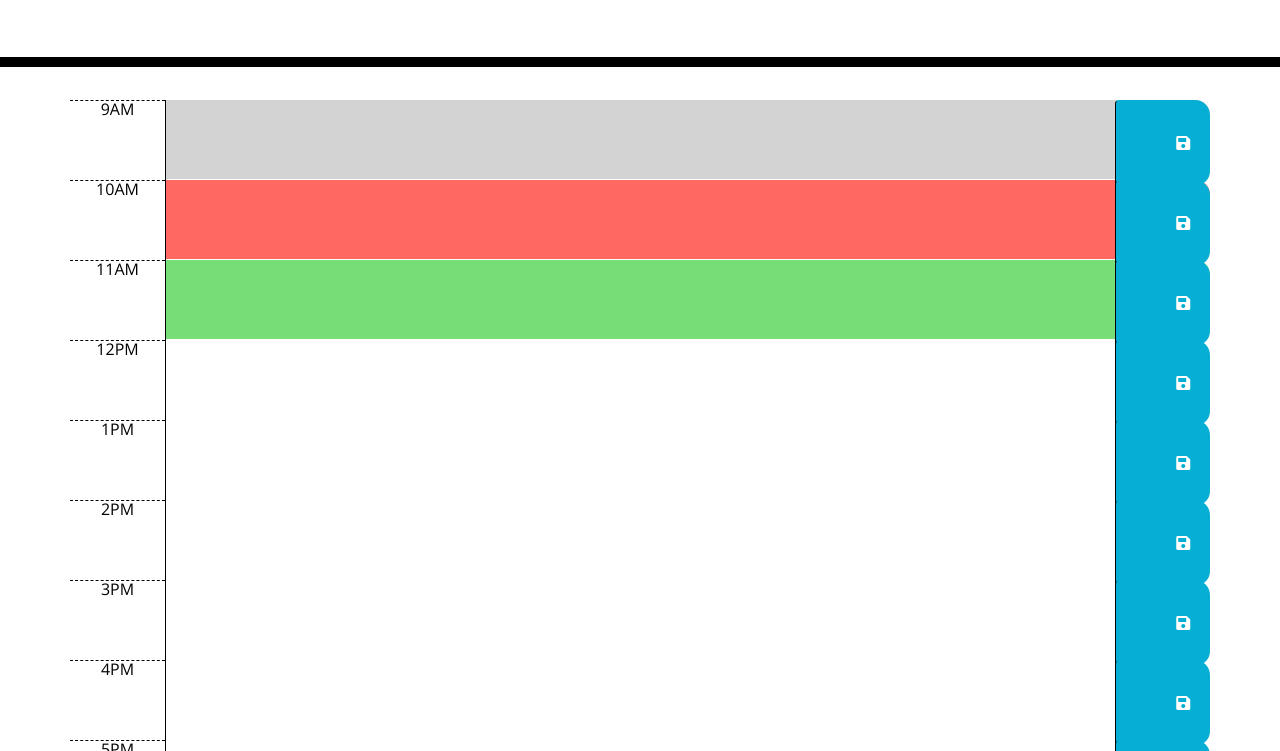
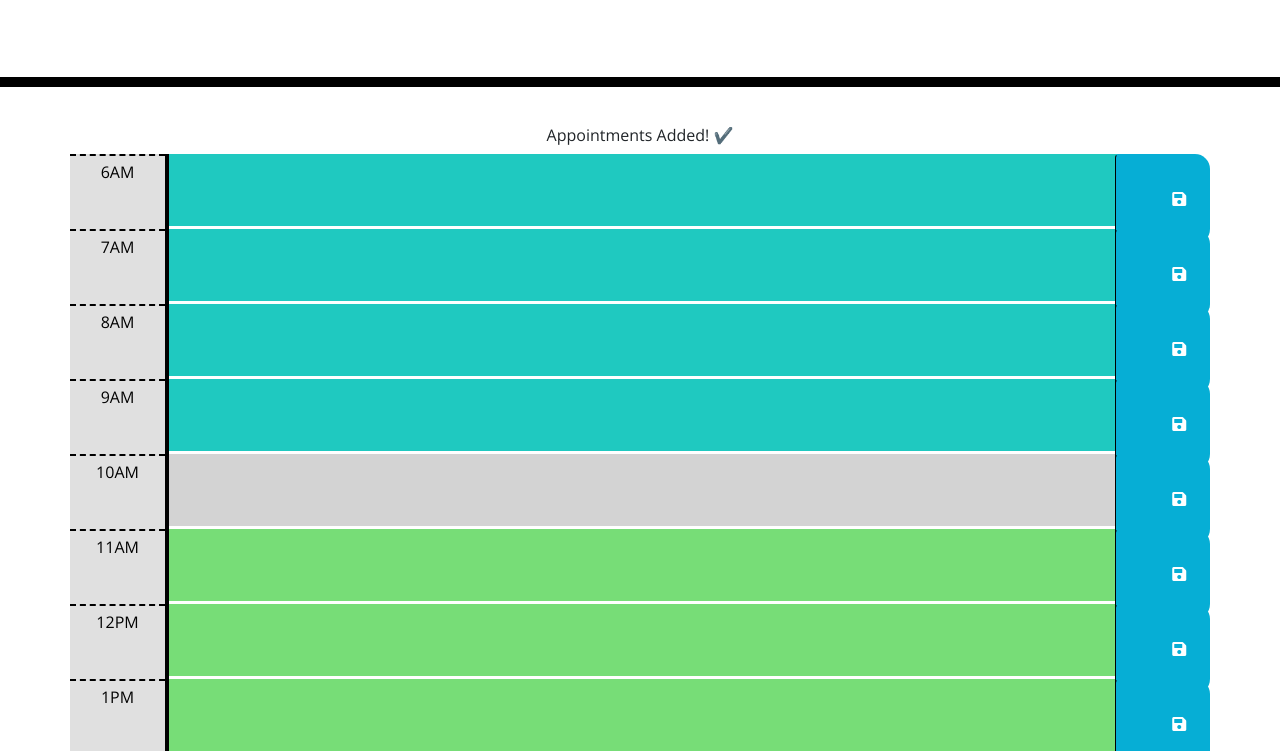
Before and after one commit to Ryansswell/workday, a plain HTML site: page index.html in a window 1280 px wide. Shown: the part 201-952 px from the top of the page. Drawn offline with nearby package versions, Linux system fonts and the light colour scheme.

Commit message:
Fixed the past, present and future on index.html/updated the color scheme

```diff
--- a/index.html
+++ b/index.html
@@ -1,33 +1,25 @@
 <!DOCTYPE html>
 <html lang="en">
+
 <head>
   <meta charset="UTF-8" />
   <meta name="viewport" content="width=device-width, initial-scale=1.0" />
   <meta http-equiv="X-UA-Compatible" content="ie=edge" />
-    <link
-      rel="stylesheet"
-      href="https://stackpath.bootstrapcdn.com/bootstrap/4.3.1/css/bootstrap.min.css"
-    />
-    <link
-      rel="stylesheet"
-      href="https://use.fontawesome.com/releases/v5.8.1/css/all.css"
-      integrity="sha384-50oBUHEmvpQ+1lW4y57PTFmhCaXp0ML5d60M1M7uH2+nqUivzIebhndOJK28anvf"
-      crossorigin="anonymous"
-    />
-    <link
-      href="https://fonts.googleapis.com/css?family=Open+Sans&display=swap"
-      rel="stylesheet"
-    />
-    <link rel="stylesheet" href="styles.css" />
-    <title>Work Day Scheduler</title>
+  <link rel="stylesheet" href="https://stackpath.bootstrapcdn.com/bootstrap/4.3.1/css/bootstrap.min.css">
+  <link rel="stylesheet" href="https://use.fontawesome.com/releases/v5.8.1/css/all.css"
+    integrity="sha384-50oBUHEmvpQ+1lW4y57PTFmhCaXp0ML5d60M1M7uH2+nqUivzIebhndOJK28anvf" crossorigin="anonymous">
+  <link href="https://fonts.googleapis.com/css?family=Open+Sans&display=swap" rel="stylesheet">
+  <link rel="stylesheet" href="styles.css">
+  <title>Work Day!</title>
 </head>
 
 <body>
   <header class="jumbotron">
-      <h1 class="display-3">Work Day Scheduler</h1>
+    <h1 class="display-3">Ryan's Work Day Planner</h1>
     <p class="lead">A simple calendar app for scheduling your work day</p>
     <p id="currentDay" class="lead"></p>
   </header>
+  <section class='text-center notification' id="notify">Appointments Added! ✔️</section>
   <div class="container">
     <!-- use class for "past", "present", and "future" to apply styles
         to the time-block divs accordingly. (you'll need to do this in your
@@ -36,7 +28,29 @@
         in the finished product.) -->
 
     <!-- example of a past time block -->
-      <div id="hour-9" class="row time-block past">
+    <div id="hour-06" class="row time-block past">
+      <div class="col-md-1 hour">6AM</div>
+      <textarea class="col-md-10 description"> </textarea>
+      <button class="btn saveBtn col-md-1">
+        <i class="fas fa-save"></i>
+      </button>
+    </div>
+
+    <div id="hour-07" class="row time-block past">
+      <div class="col-md-1 hour">7AM</div>
+      <textarea class="col-md-10 description"> </textarea>
+      <button class="btn saveBtn col-md-1">
+        <i class="fas fa-save"></i>
+      </button>
+    </div>
+    <div id="hour-08" class="row time-block past">
+      <div class="col-md-1 hour">8AM</div>
+      <textarea class="col-md-10 description"> </textarea>
+      <button class="btn saveBtn col-md-1">
+        <i class="fas fa-save"></i>
+      </button>
+    </div>
+    <div id="hour-09" class="row time-block past">
       <div class="col-md-1 hour">9AM</div>
       <textarea class="col-md-10 description"> </textarea>
       <button class="btn saveBtn col-md-1">
@@ -62,42 +76,42 @@
       </button>
     </div>
 
-      <div id="hour-12" class="row time-block">
+    <div id="hour-12" class="row time-block future">
       <div class="col-md-1 hour">12PM</div>
       <textarea class="col-md-10 description"> </textarea>
       <button class="btn saveBtn col-md-1">
         <i class="fas fa-save"></i>
       </button>
     </div>
-      <div id="hour-13" class="row time-block">
+    <div id="hour-13" class="row time-block future">
       <div class="col-md-1 hour">1PM</div>
       <textarea class="col-md-10 description"> </textarea>
       <button class="btn saveBtn col-md-1">
         <i class="fas fa-save"></i>
       </button>
     </div>
-      <div id="hour-14" class="row time-block">
+    <div id="hour-14" class="row time-block future">
       <div class="col-md-1 hour">2PM</div>
       <textarea class="col-md-10 description"> </textarea>
       <button class="btn saveBtn col-md-1">
         <i class="fas fa-save"></i>
       </button>
     </div>
-      <div id="hour-15" class="row time-block">
+    <div id="hour-15" class="row time-block future">
       <div class="col-md-1 hour">3PM</div>
       <textarea class="col-md-10 description"> </textarea>
       <button class="btn saveBtn col-md-1">
         <i class="fas fa-save"></i>
       </button>
     </div>
-      <div id="hour-16" class="row time-block">
+    <div id="hour-16" class="row time-block future">
       <div class="col-md-1 hour">4PM</div>
       <textarea class="col-md-10 description"> </textarea>
       <button class="btn saveBtn col-md-1">
         <i class="fas fa-save"></i>
       </button>
     </div>
-      <div id="hour-17" class="row time-block">
+    <div id="hour-17" class="row time-block future">
       <div class="col-md-1 hour">5PM</div>
       <textarea class="col-md-10 description"> </textarea>
       <button class="btn saveBtn col-md-1">
@@ -112,4 +126,5 @@
       You should be able to explain why that is to be "employer ready".) -->
   <script src="planner.js"></script>
 </body>
+
 </html>
--- a/planner.js
+++ b/planner.js
@@ -1,6 +1,9 @@
-var currenthour = (moment().format("M"))-9;
+var currenthour = (moment().format("M")) - 9;
 var timeDisplayEl = document.getElementById("currentDay");
 var eachBlock = $(".container").children("div")
+var hour6 = $("#hour-6");
+var hour7 = $("#hour-7");
+var hour8 = $("#hour-8");
 var hour9 = $("#hour-9");
 var hour10 = $("#hour-10");
 var hour11 = $("#hour-11");
@@ -20,14 +23,14 @@ function displayTime() {
 
 setInterval[displayTime, 1000];
 
-function format () {
+function format() {
     alert("hey")
-        for(var i = 0; 1 < eachBlock.length; i++){
+    for (var i = 0; 1 < eachBlock.length; i++) {
         if (eachBlock > 1) {
             eachBlock[i].addclass("past")
         } if (eachBlock < 1) {
             eachBlock[i].addClass("future")
-            } if (eachBlock === i){
+        } if (eachBlock === i) {
             eachBlock[i].addClass("present")
         }
     }
--- a/styles.css
+++ b/styles.css
@@ -1,20 +1,20 @@
 body {
-    font-family: 'Open Sans', sans-serif;
+  font-family: "Open Sans", sans-serif;
   font-size: 16px;
-    line-height: 1;
+  line-height: 2;
 }
 
 textarea {
   background: transparent;
   border: none;
   resize: none;
-    color: #000000;
-    border-left: 1px solid black;
-    padding: 10px;
+  color: #050404;
+  border-left: 4px solid black;
+  padding: 13px;
 }
 
 textarea:focus {
-    outline: none;
+  outline: dashed red;
 }
 
 .jumbotron {
@@ -31,28 +31,28 @@ body {
 
 .time-block {
   text-align: center;
-    border-radius: 15px;
+  border-radius: 22px;
 }
 
 .row {
   white-space: pre-wrap;
-    height: 80px;
-    border-top: 1px solid white;
+  height: 75px;
+  border-top: 3px solid white;
 }
 
 .hour {
-    background-color: #ffffff;
-    color: #000000;
-    border-top: 1px dashed #000000;
+  background-color: #e0e0e0;
+  color: #020202;
+  border-top: 2px dashed #000000;
 }
 
 .past {
-    background-color: #d3d3d3;
+  background-color: #1fc9c0;
   color: white;
 }
 
 .present {
-    background-color: #ff6961;
+  background-color: #d3d3d3;
   color: white;
 }
 
```
Also changed, not shown: 1 other file. Lines whose indentation alone changed are shown as unchanged.
